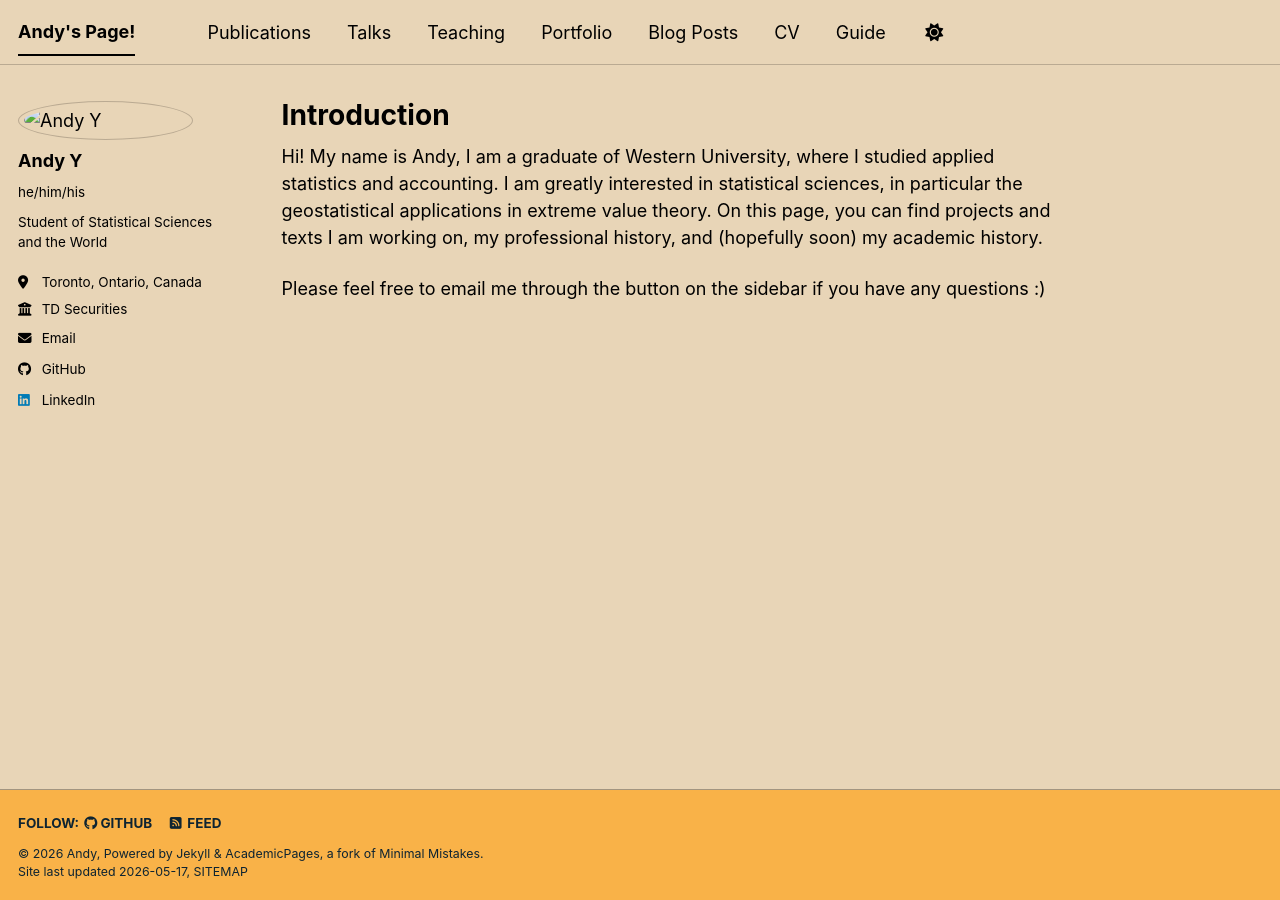
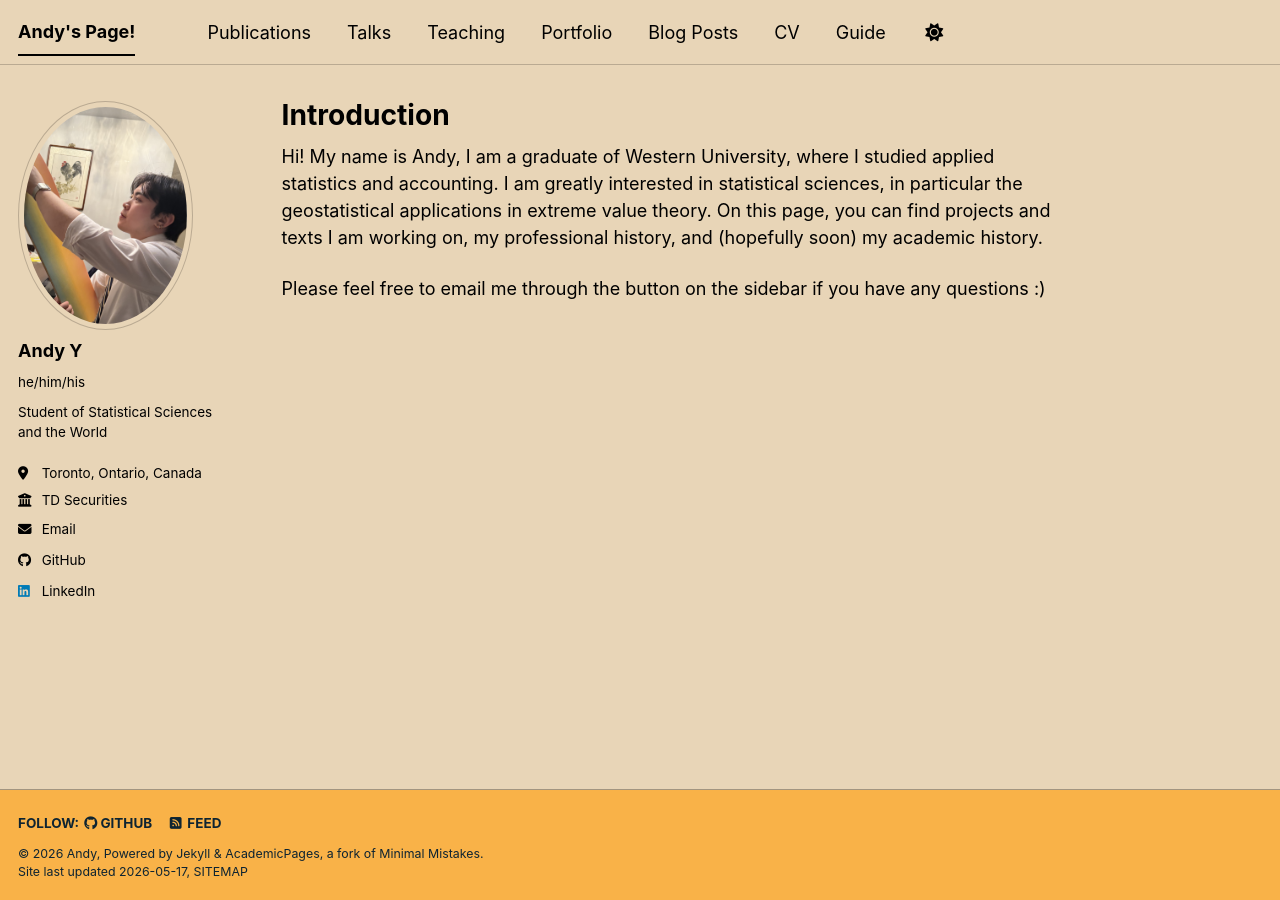
Before and after one commit to andytyuan2/andytyuan2.github.io, a Jekyll site: the page built from _pages/about.md, in a window 1280 px wide. Built offline with Jekyll 4.4.1, drawn with Linux system fonts in a browser that asks for light colours; a script bundle is joined from its source files by our own code; library files that are not in the unit come from our copies.

Commit message:
Update avatar path in configuration file

```diff
--- a/_config.yml
+++ b/_config.yml
@@ -23,7 +23,7 @@ repository               : "andytyuan2/andytyuan2.github.io"
 #               Additional customization can be done by editing /_includes/author-profile.html
 author:
   # Biographic information
-  avatar           : "images/IMG_3131.jpeg"
+  avatar           : "IMG_3131.jpeg"
   name             : "Andy Y"
   pronouns         : "he/him/his" # example: "she/her"
   bio              : "Student of Statistical Sciences and the World"
```
